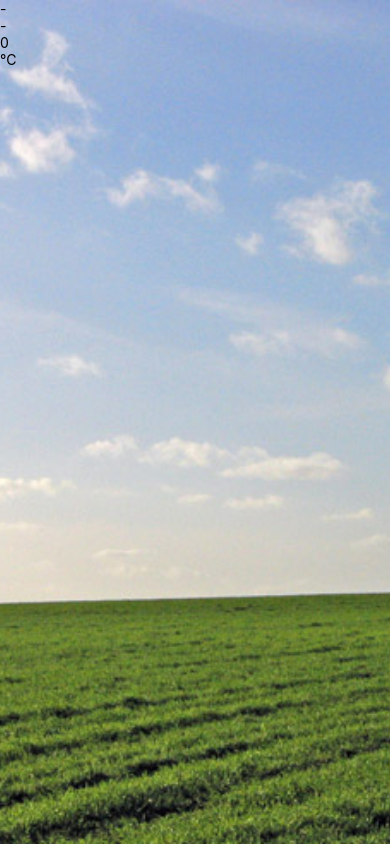
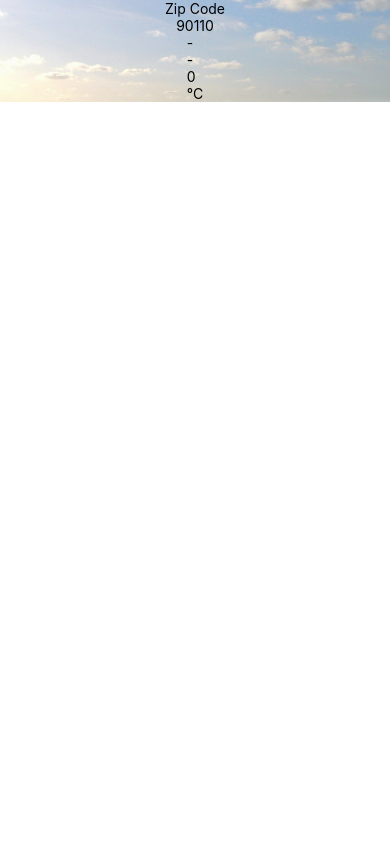
Before and after one commit to 6210110303/3SA04-6210110303, a React Native app: screen / in a window 390 px wide. Built offline with nearby package versions, Linux system fonts and the light colour scheme.

Commit message:
2. Components and Image Background: 4

```diff
--- a/App.js
+++ b/App.js
@@ -2,6 +2,7 @@
 import React from 'react';
 import { StyleSheet, View } from 'react-native';
 import Weather from './components/Weather';
+import Constants from 'expo-constants';
 
 export default function App() {
   const doit = () => {
@@ -17,9 +18,6 @@
 
 const styles = StyleSheet.create({
   container: {
-    flex: 1,
-    backgroundColor: '#fff',
-    alignItems: 'center',
-    justifyContent: 'center',
+    paddingTop: Constants.statusBarHeight
   },
 });
--- a/components/Weather.js
+++ b/components/Weather.js
@@ -11,6 +11,8 @@
 
     return (
         <ImageBackground source={require('../bg.jpg')} style={styles.backdrop}>
+            <Text>Zip Code</Text>
+            <Text>{props.zipCode}</Text>
             <Forecast {...forecastInfo} />
         </ImageBackground>
     )
@@ -18,6 +20,7 @@
 
 const styles = StyleSheet.create({
     backdrop: {
+        alignItems: 'center',
         width: '100%',
         height: '100%'
     }
```
